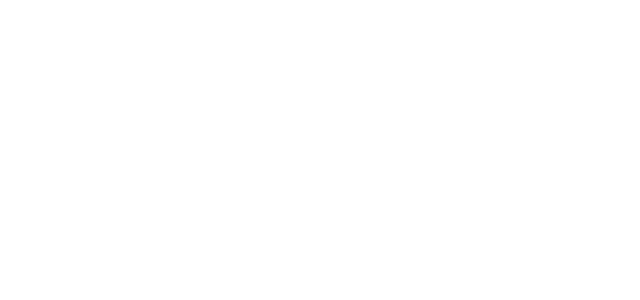
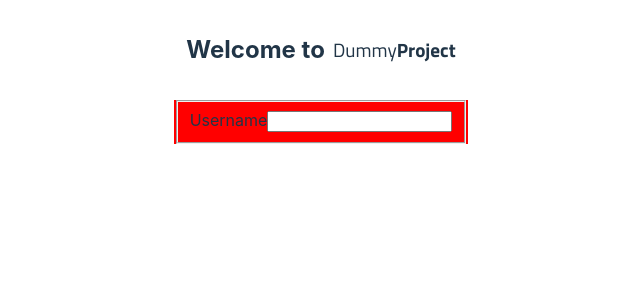
Before and after one commit to amerytcl97/dmmy-project, a React (Vite) app: page /login in a window 1280 px wide. Before the commit this address had no page. Shown: the top 300 px of the page, without its empty margins (319-959 px from the left). Built offline with nearby package versions, Linux system fonts and the light colour scheme.

Commit message:
Added Login Page (Design not complete)

```diff
--- a/src/App.tsx
+++ b/src/App.tsx
@@ -4,6 +4,7 @@ import Home from "./pages/Home/Home";
 import Products from "./pages/Products/Products";
 import { FilterSidebarLayout, MainLayout } from "./components/index";
 import Search from "./pages/Search/Search";
+import Login from "./pages/Login/Login";
 
 // const router = createBrowserRouter([
 //   { path: "/", Component: Home },
@@ -39,6 +40,10 @@ const App = () => {
         path="/"
         element={<Home />}
       />
+      <Route
+        path="/login"
+        element={<Login />}
+      />
       <Route element={<MainLayout />}>
         <Route
           path="/products/*"
--- a/src/components/Elements/Button/Anchor/Anchor.module.scss
+++ b/src/components/Elements/Button/Anchor/Anchor.module.scss
@@ -2,4 +2,6 @@ a {
     all: unset;
     cursor: pointer;
     transition: all 500ms ease-in-out;
+    display: flex;
+    justify-content: center;
 }
--- a/src/components/Layouts/MainLayout/MainLayout.tsx
+++ b/src/components/Layouts/MainLayout/MainLayout.tsx
@@ -1,9 +1,23 @@
-import styles from "./MainLayout.module.scss";
 import { CaretDown, ListDashes, MagnifyingGlass, ShoppingCartSimple, UserCircle } from "phosphor-react";
 import { Button, Anchor, Logo, SearchForm, Dropdown, List } from "@components/index";
 import { Outlet } from "react-router-dom";
 import { useQuery } from "@hooks/UseQuery";
 import { API_GET_CATEGORIES } from "@constants";
+import styles from "./MainLayout.module.scss";
+
+const UserProfile = () => {
+  return (
+    <Anchor
+      href="/login"
+      title={
+        <UserCircle
+          weight="regular"
+          size={30}
+        />
+      }
+    />
+  );
+};
 
 const CategoriesDropdown = () => {
   const { data } = useQuery<string[]>(API_GET_CATEGORIES);
@@ -43,14 +57,6 @@ const CategoriesDropdown = () => {
     </Dropdown>
   );
 };
-
-// const BrandsBar = () => {
-//   return (
-//     <div>
-//       <div></div>
-//     </div>
-//   );
-// };
 
 const HeaderOne = () => {
   return (
@@ -92,7 +98,8 @@ const HeaderOne = () => {
           }
           title=""
         />
-        <Dropdown
+        <UserProfile />
+        {/* <Dropdown
           opener={({ setExpand }) => (
             <Button
               title=""
@@ -107,7 +114,7 @@ const HeaderOne = () => {
           )}
         >
           <></>
-        </Dropdown>
+        </Dropdown> */}
       </div>
     </div>
   );
--- /dev/null
+++ b/src/pages/Login/Login.module.scss
@@ -0,0 +1,15 @@
+@use "@/styles/flexes.scss" as *;
+@import "@/styles/variables.scss";
+
+section {
+    @include flex--col--center;
+
+    & .title {
+        @include flex--row--center;
+        gap: 0.5rem;
+    }
+
+    & .loginContainer {
+        background-color: red;
+    }
+}
--- /dev/null
+++ b/src/pages/Login/Login.tsx
@@ -0,0 +1,33 @@
+import { Logo } from "@components/index";
+import styles from "./Login.module.scss";
+import Form from "@components/Elements/Form/Form";
+
+const Login = () => {
+  const onSubmit = () => {};
+
+  return (
+    <section>
+      <h1 className={styles.title}>
+        Welcome to
+        <Logo />
+      </h1>
+      <div className={styles.loginContainer}>
+        <Form
+          onSubmit={onSubmit}
+          defaultValues={{}}
+        >
+          {({ register }) => (
+            <>
+              <fieldset>
+                <label>Username</label>
+                <input />
+              </fieldset>
+            </>
+          )}
+        </Form>
+      </div>
+    </section>
+  );
+};
+
+export default Login;
```
Also changed, not shown: src/components/Elements/Form/Input/Input.tsx (added, +16 -0 lines), src/components/ProductCard/ProductCard.module.scss (+6 -5 lines), src/components/Elements/Form/Input/Input.module.scss (added), src/components/Logo/Logo.module.scss (line endings or trailing spaces).
